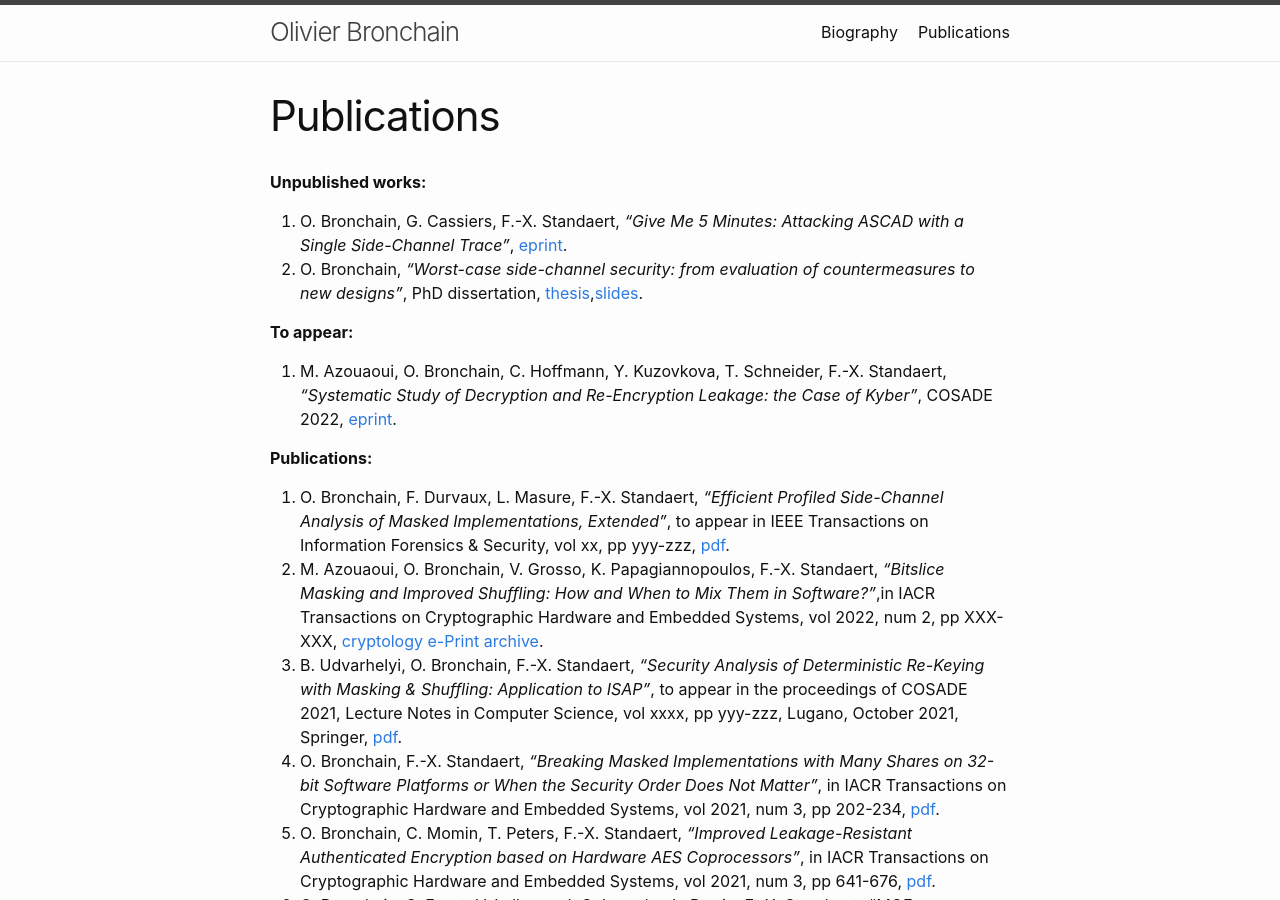
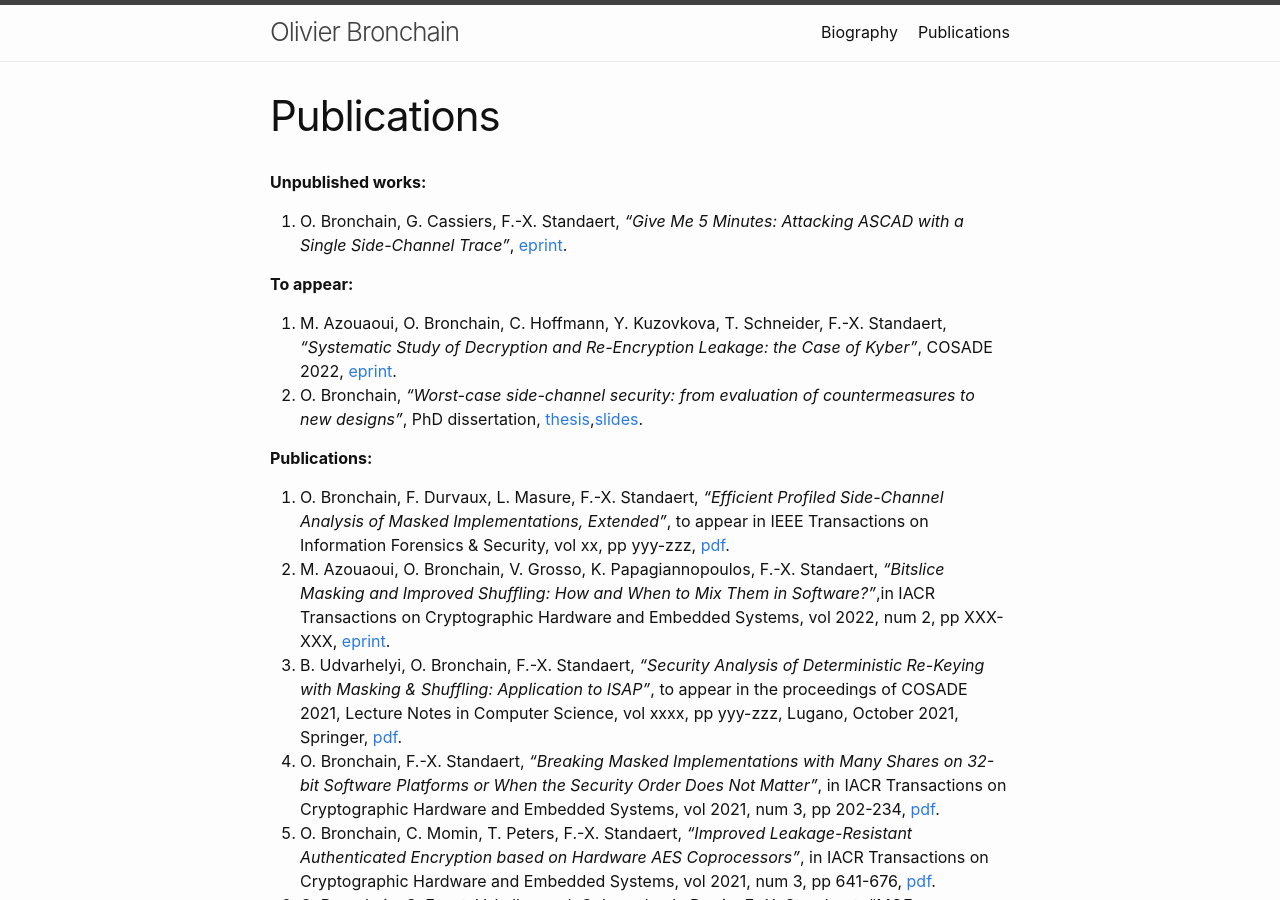
Before and after one commit to obronchain/obronchain.github.io, a Jekyll site: the page built from publications.md, in a window 1280 px wide and 900 px high. Built offline with Jekyll 4.4.1, drawn with Linux system fonts in a browser that asks for light colours; a style sheet for code colours, icons or effects is not loaded.

```diff
--- a/publications.md
+++ b/publications.md
@@ -8,14 +8,14 @@ permalink: /publications/
 **Unpublished works:**
 
 1. O. Bronchain, G. Cassiers, F.-X. Standaert, _"Give Me 5 Minutes: Attacking ASCAD with a Single Side-Channel Trace"_, [eprint](https://eprint.iacr.org/2021/817).
-3. O. Bronchain, _"Worst-case side-channel security: from evaluation of countermeasures to new designs"_, PhD dissertation, [thesis](papers/thesis.pdf),[slides](slides/thesis_public.pdf).
 
 **To appear:**
 1. M. Azouaoui, O. Bronchain, C. Hoffmann, Y. Kuzovkova, T. Schneider, F.-X. Standaert, _"Systematic Study of Decryption and Re-Encryption Leakage: the Case of Kyber"_,  COSADE 2022, [eprint](https://eprint.iacr.org/2022/036).
+2. O. Bronchain, _"Worst-case side-channel security: from evaluation of countermeasures to new designs"_, PhD dissertation, [thesis](papers/thesis.pdf),[slides](slides/thesis_public.pdf).
 
 **Publications:**
 19. O. Bronchain, F. Durvaux, L. Masure, F.-X. Standaert, _"Efficient Profiled Side-Channel Analysis of Masked Implementations, Extended"_, to appear in IEEE Transactions on Information Forensics & Security, vol xx, pp yyy-zzz, [pdf](papers/19.pdf).
-18. M. Azouaoui, O. Bronchain, V. Grosso, K. Papagiannopoulos, F.-X. Standaert, _"Bitslice Masking and Improved Shuffling: How and When to Mix Them in Software?"_,in IACR Transactions on Cryptographic Hardware and Embedded Systems, vol 2022, num 2, pp XXX-XXX, [cryptology e-Print archive](https://eprint.iacr.org/2021/951).
+18. M. Azouaoui, O. Bronchain, V. Grosso, K. Papagiannopoulos, F.-X. Standaert, _"Bitslice Masking and Improved Shuffling: How and When to Mix Them in Software?"_,in IACR Transactions on Cryptographic Hardware and Embedded Systems, vol 2022, num 2, pp XXX-XXX, [eprint](https://eprint.iacr.org/2021/951).
 17. B. Udvarhelyi, O. Bronchain, F.-X. Standaert, _"Security Analysis of Deterministic Re-Keying with Masking & Shuffling: Application to ISAP"_, to appear in the proceedings of COSADE 2021, Lecture Notes in Computer Science, vol xxxx, pp yyy-zzz, Lugano, October 2021, Springer, [pdf](https://perso.uclouvain.be/fstandae/PUBLIS/267.pdf).
 16. O. Bronchain, F.-X. Standaert, _"Breaking Masked Implementations with Many Shares on 32-bit Software Platforms or When the Security Order Does Not Matter"_, in IACR Transactions on Cryptographic Hardware and Embedded Systems, vol 2021, num 3, pp 202-234, [pdf](https://tches.iacr.org/index.php/TCHES/article/view/8973).
 15. O. Bronchain, C. Momin, T. Peters, F.-X. Standaert, _"Improved Leakage-Resistant Authenticated Encryption based on Hardware AES Coprocessors"_, in IACR Transactions on Cryptographic Hardware and Embedded Systems, vol 2021, num 3, pp 641-676, [pdf](https://tches.iacr.org/index.php/TCHES/article/view/8988).
```
